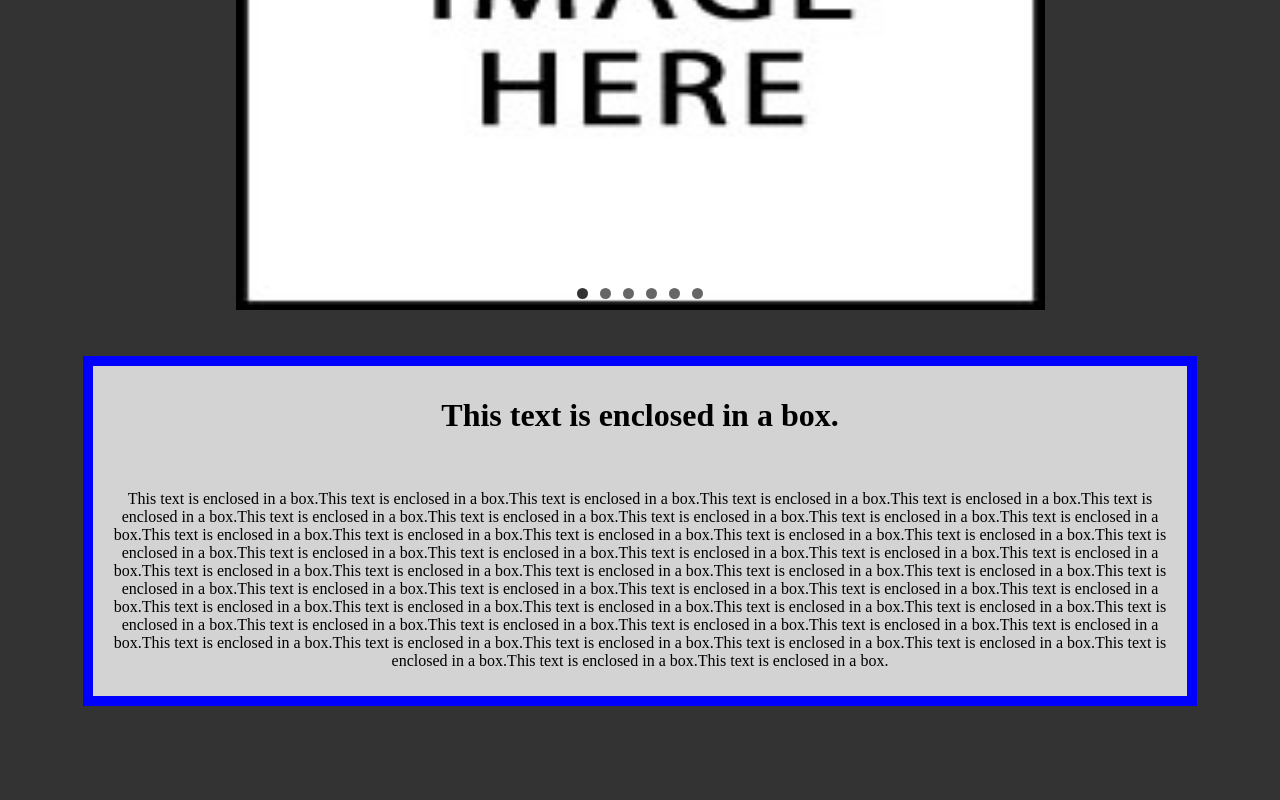
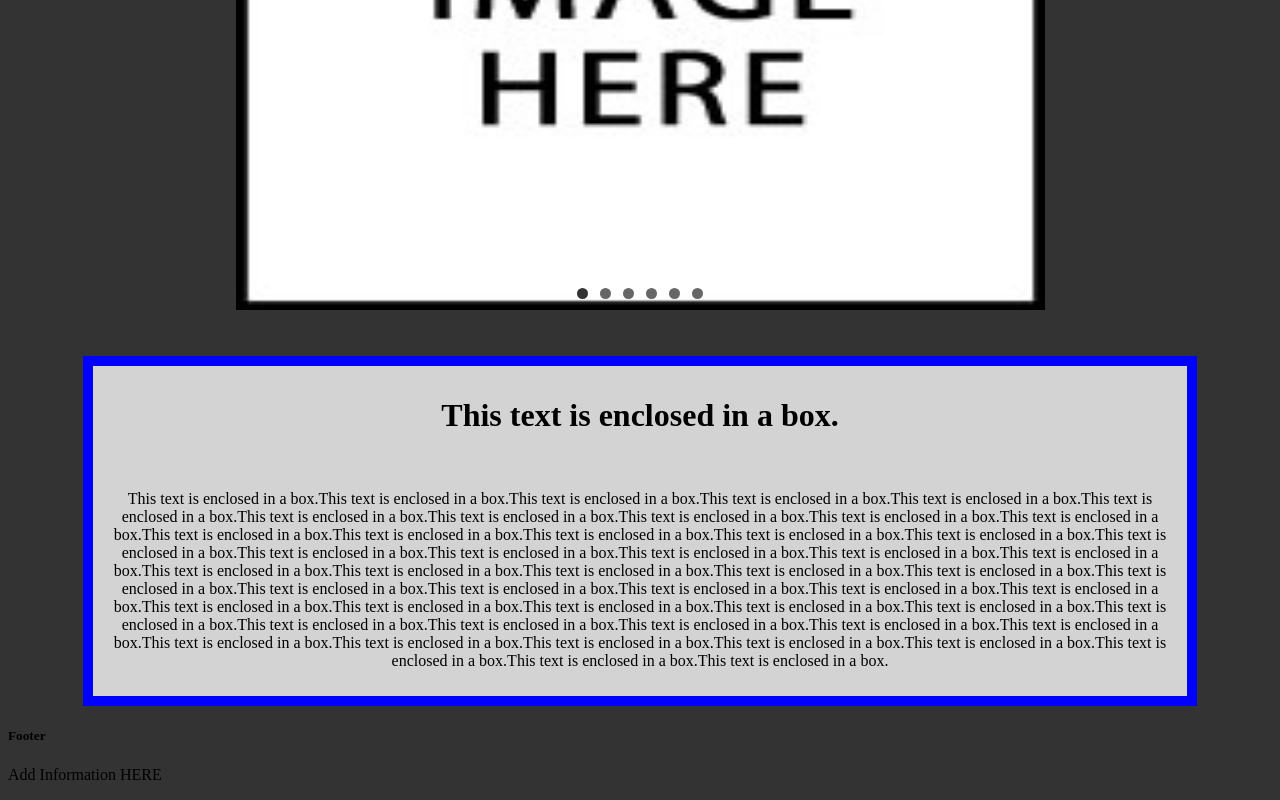
Before and after one commit to JessaLyn216/9352B-G1, a plain HTML site: page 9352B-G1-1/index.html in a window 1280 px wide. Shown: the part 521-1321 px from the top of the page. Before the commit the page ends 1237 px from the top, so only its background shows below. Drawn offline with Linux system fonts and the light colour scheme.

Commit message:
Update index.html
Add footer

```diff
--- a/9352B-G1-1/index.html
+++ b/9352B-G1-1/index.html
@@ -117,4 +117,13 @@
 			</div>
 		</div>
 	</body>
+</body>
+<footer>
+	<body>
+		<div class= "foot">
+			<h5>Footer</h5>
+			<p>Add Information HERE</p>
+		</div>
+	</body>
+</footer>
 </html>
```
